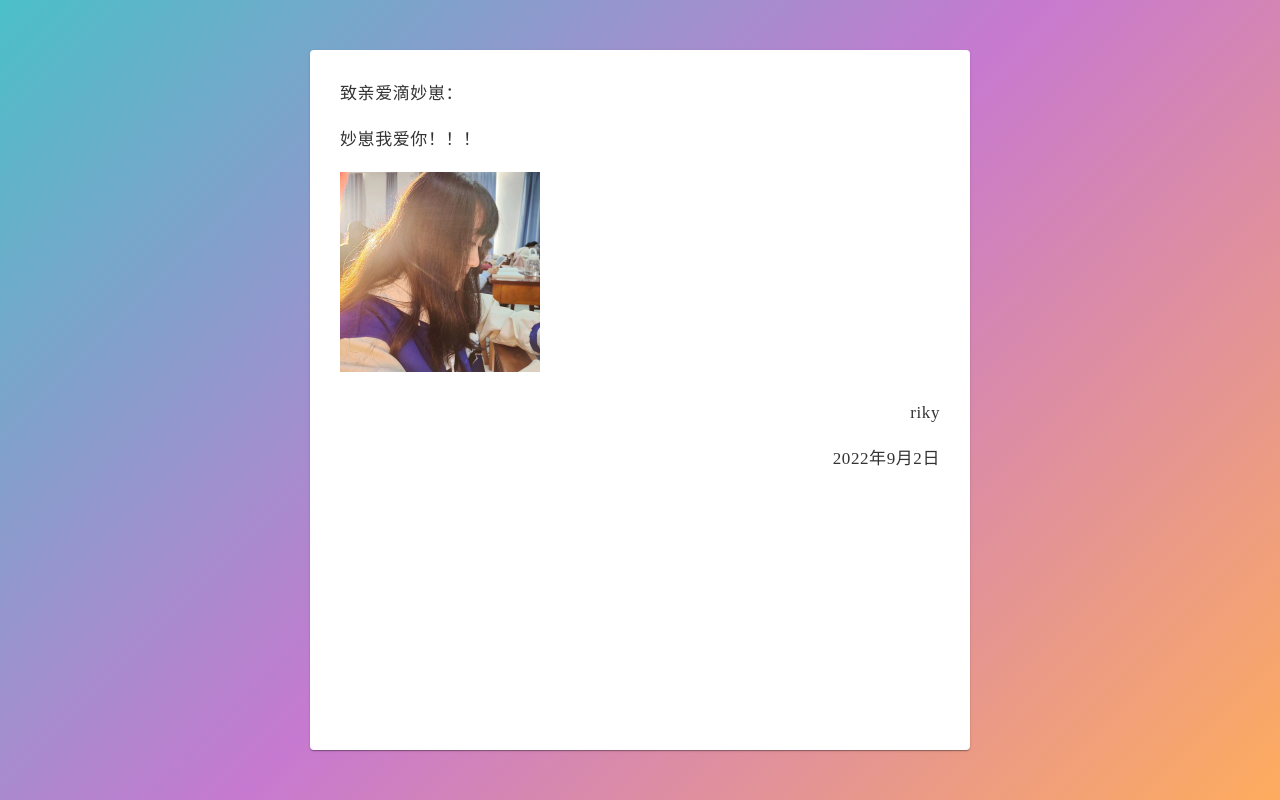
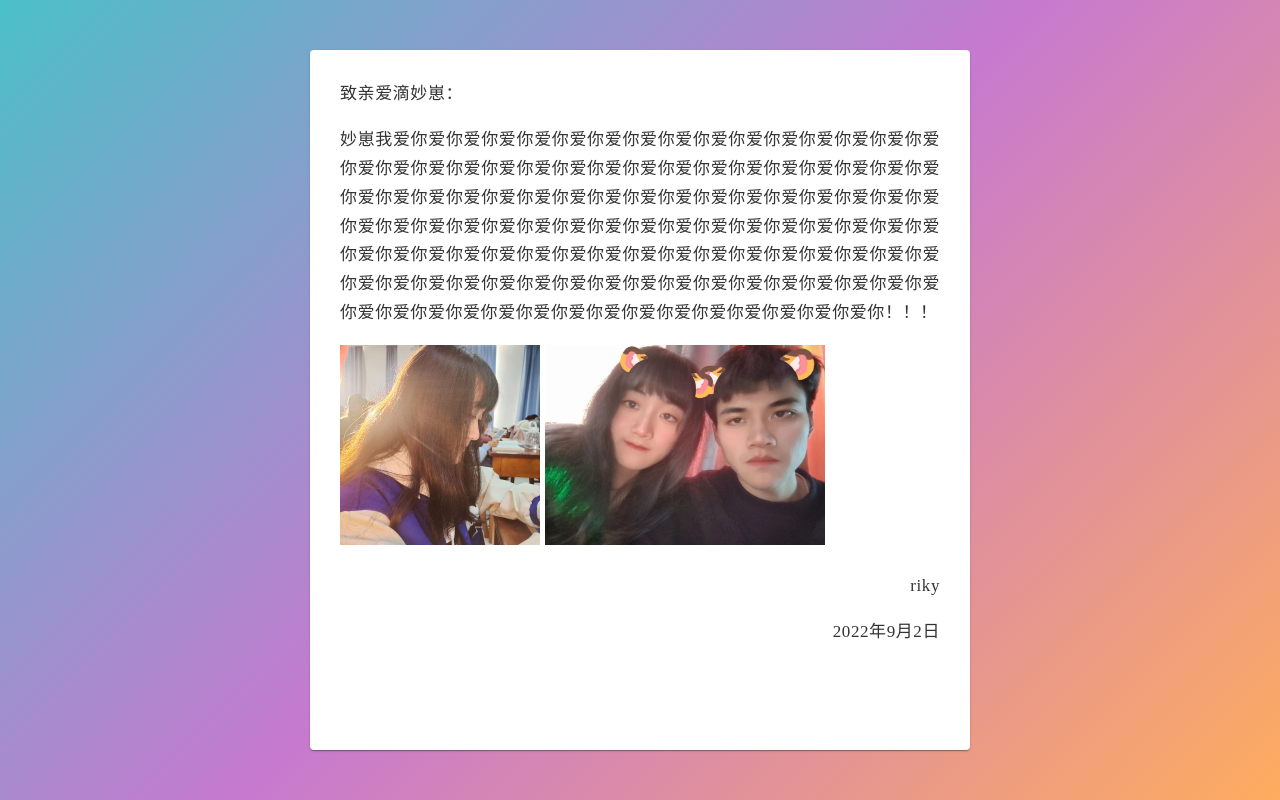
Before and after one commit to Riikkyy/heiheihei, a plain HTML site: page index.html in a window 1280 px wide. Drawn offline with Linux system fonts and the light colour scheme.

Commit message:
Update index.html

```diff
--- a/index.html
+++ b/index.html
@@ -46,8 +46,11 @@
   <body>
     <div class="box">
       <div>致亲爱滴妙崽：</div>
-      <p>妙崽我爱你！！！</p>
+      <p>
+        妙崽我爱你爱你爱你爱你爱你爱你爱你爱你爱你爱你爱你爱你爱你爱你爱你爱你爱你爱你爱你爱你爱你爱你爱你爱你爱你爱你爱你爱你爱你爱你爱你爱你爱你爱你爱你爱你爱你爱你爱你爱你爱你爱你爱你爱你爱你爱你爱你爱你爱你爱你爱你爱你爱你爱你爱你爱你爱你爱你爱你爱你爱你爱你爱你爱你爱你爱你爱你爱你爱你爱你爱你爱你爱你爱你爱你爱你爱你爱你爱你爱你爱你爱你爱你爱你爱你爱你爱你爱你爱你爱你爱你爱你爱你爱你爱你爱你爱你爱你爱你爱你爱你爱你爱你爱你爱你爱你爱你爱你爱你爱你爱你爱你爱你爱你爱你爱你！！！
+      </p>
       <img src="hihihi.jpg" alt="a pretty pic" width="200px" height="200px" />
+       <img src="huhu.jpg" alt="a pretty pic" width="280px" height="200px" />
       <p style="text-align: right">riky</p>
       <p style="text-align: right">2022年9月2日</p>
     </div>
```
